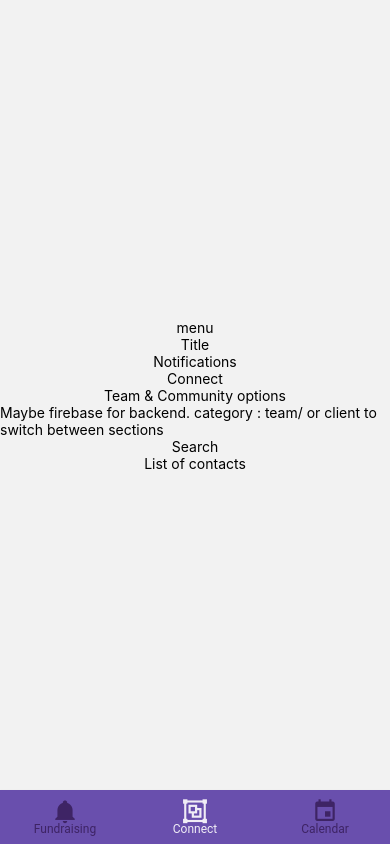
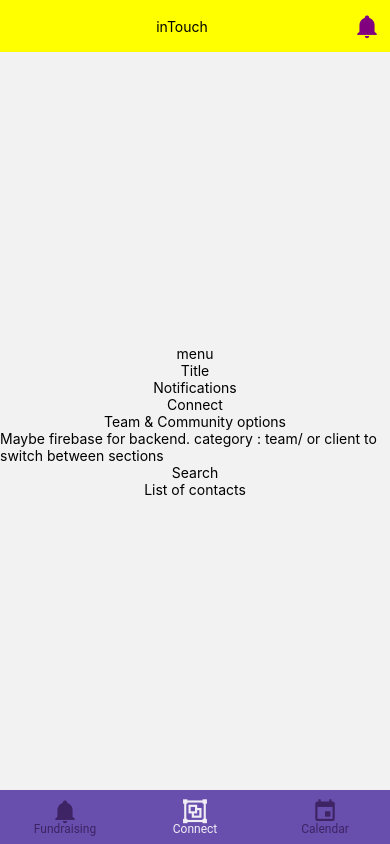
Before and after one commit to mhyneman8/inTouch, a React Native app: screen / in a window 390 px wide. Built offline with nearby package versions, Linux system fonts and the light colour scheme.

Commit message:
add top bar

```diff
--- a/App.js
+++ b/App.js
@@ -1,5 +1,6 @@
 import * as React from 'react';
 import { StatusBar } from 'expo-status-bar';
+import Constants from 'expo-constants';
 import { StyleSheet, Text, View } from 'react-native';
 import 'react-native-gesture-handler';
 import { NavigationContainer } from '@react-navigation/native';
@@ -7,7 +8,7 @@ import { useTheme } from '@react-navigation/native';
 // import { createStackNavigator } from '@react-navigation/stack';
 // import { createBottomTabNavigator } from '@react-navigation/bottom-tabs';
 import { createMaterialBottomTabNavigator } from '@react-navigation/material-bottom-tabs';
-import { Ionicons, MaterialCommunityIcons } from '@expo/vector-icons';
+import { MaterialCommunityIcons } from '@expo/vector-icons';
 
 // screens
 import Fundraising from './components/fundraising';
@@ -15,6 +16,7 @@ import Connect from './components/connect';
 import CalendarScreen from './components/calendar';
 import Meeting from './components/meeting';
 import VideoChat from './components/video-chat';
+import TopBar from './components/topBar';
 
 // screen name
 const homeScreen = "Connect";
@@ -27,6 +29,8 @@ function App() {
   const { colors } = useTheme();
     return (
       <NavigationContainer>
+        <View style={styles.statusBar} />
+        <TopBar />
         <Tab.Navigator
           initialRouteName={homeScreen}
           activeColor="#f0edf6"
@@ -98,6 +102,10 @@ const styles = StyleSheet.create({
     alignItems: 'center',
     justifyContent: 'center',
   },
+  statusBar: {
+    backgroundColor: '#c21858',
+    height: Constants.statusBarHeight
+  }
 });
 
 export default App;
--- /dev/null
+++ b/components/topBar.js
@@ -0,0 +1,36 @@
+import React from 'react';
+import { StyleSheet, Text, View } from 'react-native';
+import { MaterialCommunityIcons } from '@expo/vector-icons';
+
+
+export default class TopBar extends React.Component {
+    render() {
+        return (
+            <View style={styles.container}>
+                <Text></Text>
+                <Text>inTouch</Text>
+
+                <MaterialCommunityIcons
+                name="bell"
+                color="purple"
+                size={26}
+                />
+
+
+            </View>
+        );
+    }
+}
+
+const styles = StyleSheet.create({
+    container: {
+        alignSelf: 'stretch',
+        height: 52,
+        flexDirection: 'row',
+        backgroundColor: 'yellow',
+        alignItems: 'center',
+        justifyContent: 'space-between',
+        paddingLeft: 10,
+        paddingRight: 10
+    }
+});
```
